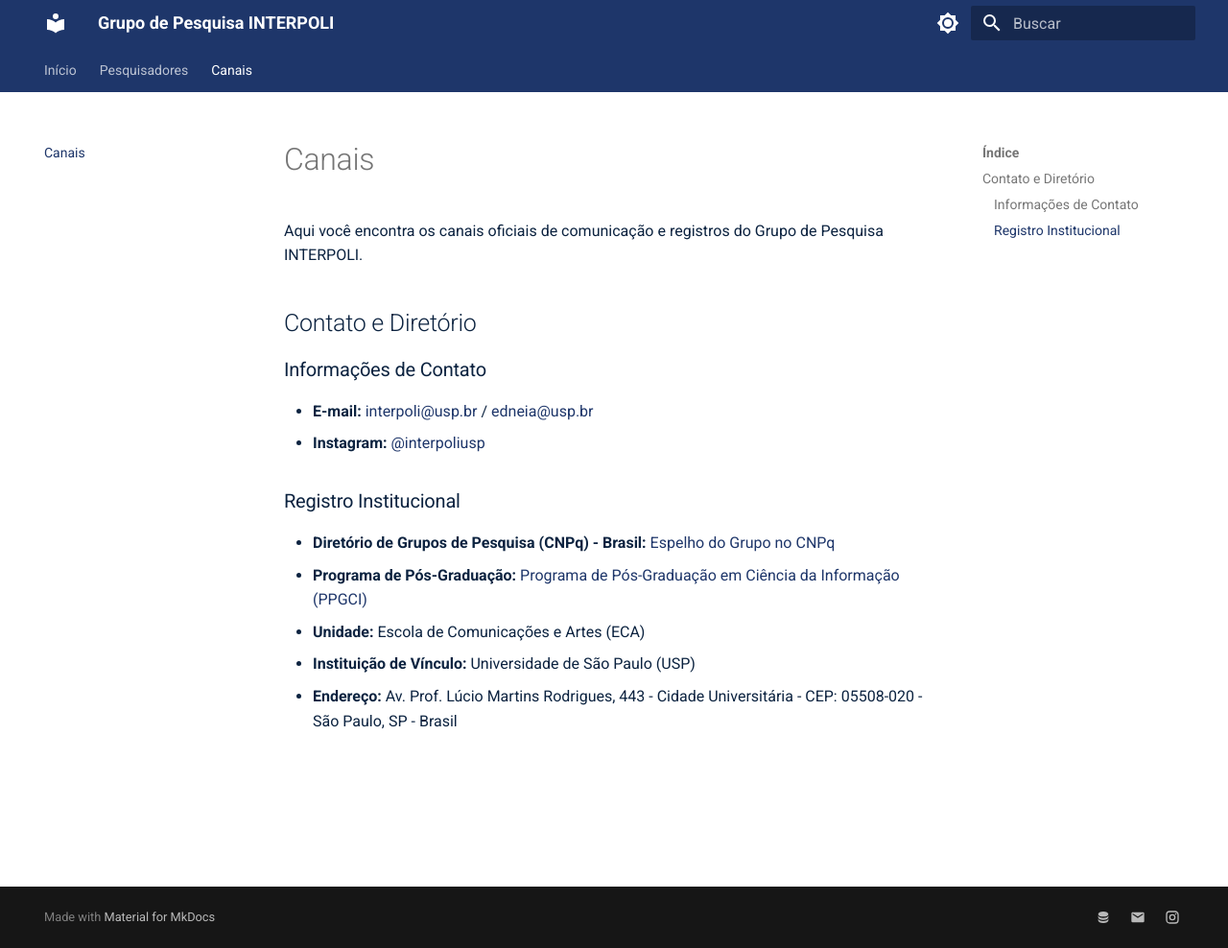
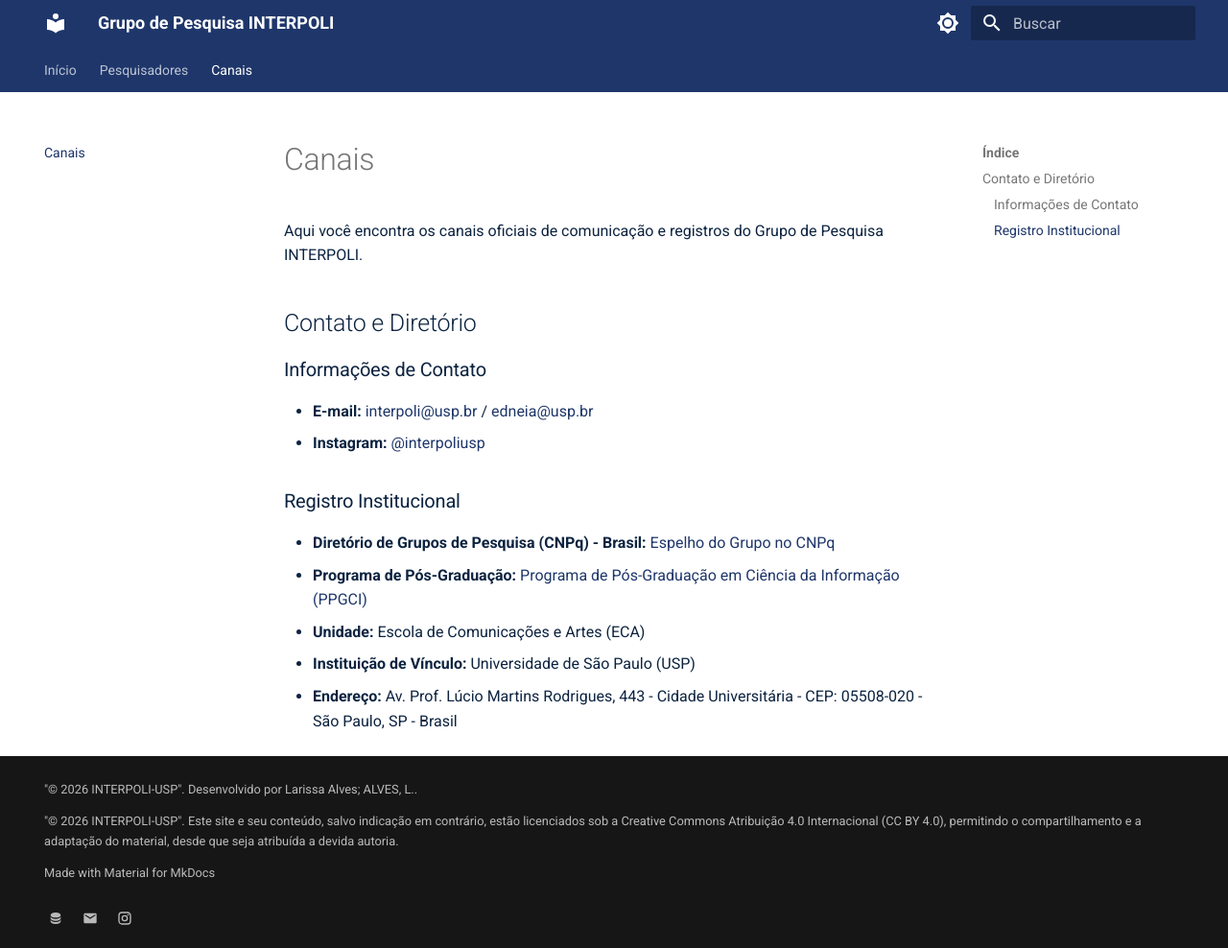
Before and after one commit to interpoli/interpoli.github.io, an MkDocs documentation site: the page built from docs/canais.md, in a window 1280 px wide and 988 px high. Shown: the whole window at 96% size. Built offline with MkDocs 1.6.1 and Material for MkDocs 9.7.7, drawn with Linux system fonts in a browser that asks for light colours.

Commit message:
Update mkdocs.yml

```diff
--- a/mkdocs.yml
+++ b/mkdocs.yml
@@ -1,5 +1,7 @@
 site_name: Grupo de Pesquisa INTERPOLI
-site_description: Website oficial do laboratório INTERPOLI.
+site_url: https://interpoli.github.io/
+site_author: Larissa Alves
+site_description: Website oficial do laboratório INTERPOLI da Universidade de São Paulo
 
 theme:
   name: material
@@ -45,7 +47,7 @@
     provider: google
   custom_colors:
     primary: "#1e366a"
-  copyright: "© Grupo de Pesquisa INTERPOLI, Todos os direitos reservados"
+
   social:
     - icon: material/database      # Ícone do CNPq
       link: http://dgp.cnpq.br/dgp/espelhogrupo/5518890102674013
@@ -56,3 +58,8 @@
     - icon: material/instagram
       link: https://www.instagram.com/interpoliusp/
       name: Instagram
+
+
+copyright: >-
+      <p>"© 2026 INTERPOLI-USP". Desenvolvido por <a href="https://github.com/alveslars"> Larissa Alves; ALVES, L.</a>.</p>
+      <p>"© 2026 INTERPOLI-USP". Este site e seu conteúdo, salvo indicação em contrário, estão licenciados sob <a href="https://creativecommons.org/licenses/by-nc/4.0/">a Creative Commons Atribuição 4.0 Internacional (CC BY 4.0), permitindo o compartilhamento e a adaptação do material, desde que seja atribuída a devida autoria.</p>
```
